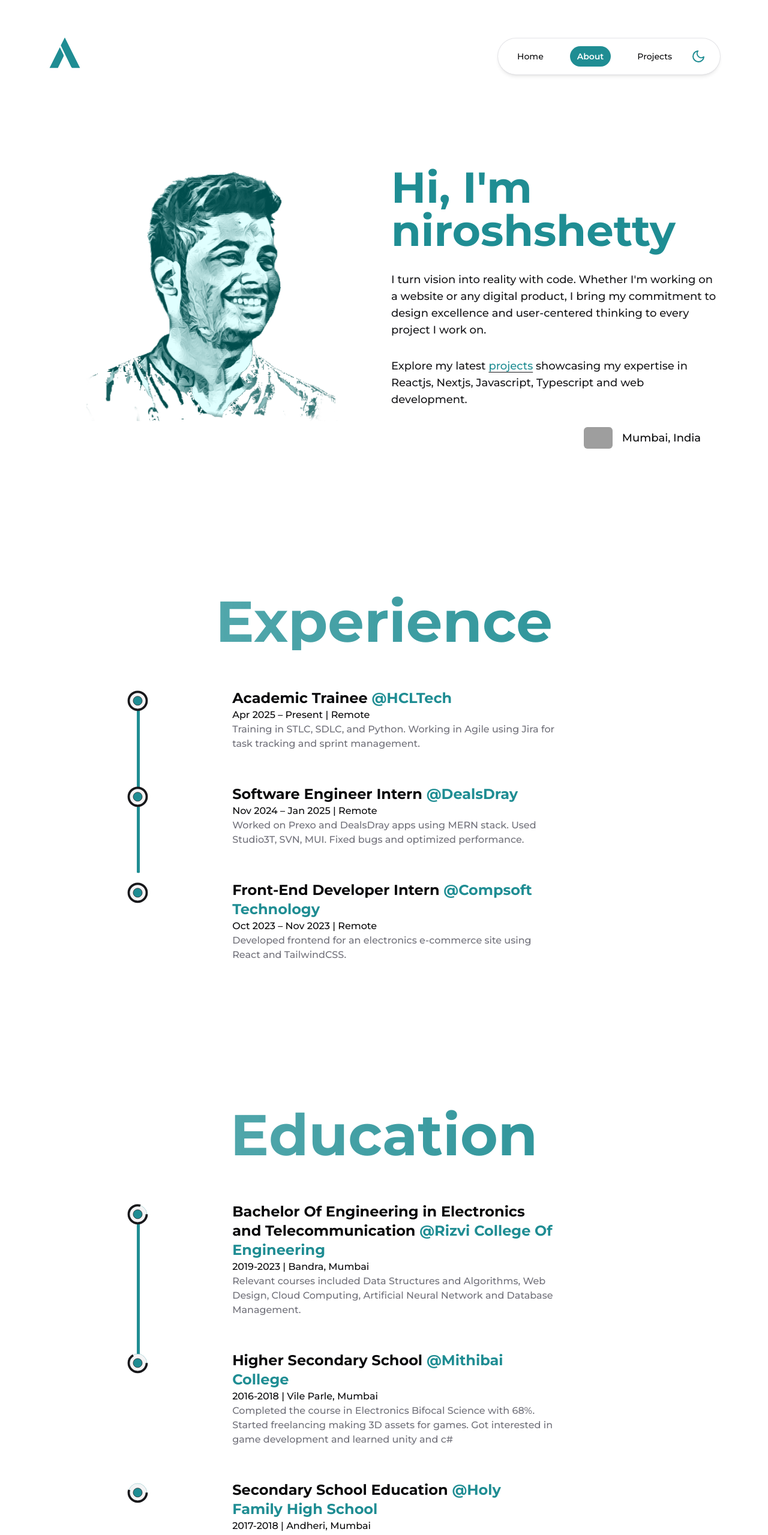
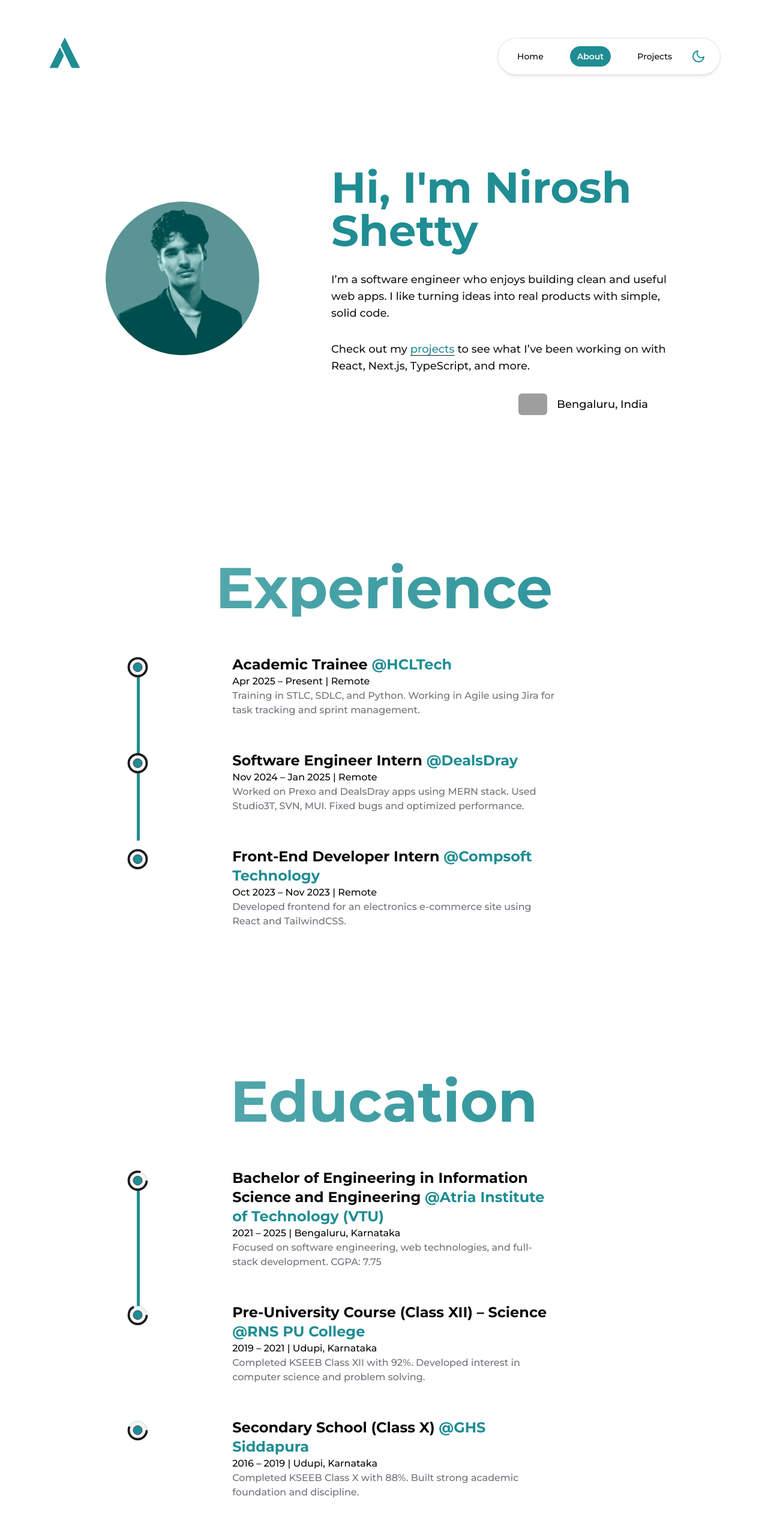
Before and after one commit to Nirosh-Shetty/my_portfolio, a Next.js app: page /about in a window 1280 px wide. Shown: the top 2559 px of the page at 60% size. Built offline with nearby package versions, Linux system fonts and the light colour scheme; grey boxes are pictures that could not be loaded.

Commit message:
refactor: update AboutHero and ProjectShowcase components, enhance education data, and improve sendMail error handling

```diff
--- a/src/components/about-hero.tsx
+++ b/src/components/about-hero.tsx
@@ -11,14 +11,20 @@ import DuotoneImage from "./duotone-image";
 export default function AboutHero() {
   return (
     <div className="mx-auto mt-0 flex max-w-7xl flex-col items-center gap-6 px-6 pt-20 text-center sm:px-14 md:mt-20 md:px-20 lg:mt-0 lg:flex-row lg:text-left">
-      <div className="w-full sm:w-1/2 md:w-2/3 lg:inline-block lg:h-full lg:w-1/2">
+      {/* old */}
+      {/* <div className="w-full sm:w-1/2 md:w-2/3 lg:inline-block lg:h-full lg:w-1/2"> */}
+      <div className="w-full sm:w-1/2 md:w-2/3 lg:inline-block lg:h-full lg:w-2/5">
         <AnimatePresence>
           <FadeUp key="hero-image" duration={0.6}>
             <DuotoneImage
               src={heroProfileImg}
-              width={100}
-              height={100}
-              className="h-auto w-full px-0 xl:px-16"
+              //old
+              //  width={100}
+              // height={100}
+              // className="h-auto w-full px-0 xl:px-16"
+              width={400}
+              height={400}
+              className="mx-auto h-auto w-[90%] max-w-sm px-0 xl:px-16"
               alt="hero image"
               lightColor="#E0FFFF"
               darkColor="#004D4D"
@@ -31,24 +37,24 @@ export default function AboutHero() {
         <AnimatePresence>
           <FadeUp key="title-greeting" duration={0.6}>
             <h1 className="text-6xl font-bold text-accent sm:text-7xl md:text-6xl lg:text-5xl xl:text-7xl">
-              Hi, I&apos;m niroshshetty
+              Hi, I&apos;m Nirosh Shetty
             </h1>
           </FadeUp>
           <FadeUp key="description-1" duration={0.6} delay={0.2}>
             <p className="mt-8 text-base font-medium text-zinc-900 dark:text-zinc-300 sm:text-lg md:text-lg">
-              I turn vision into reality with code. Whether I&apos;m working on
-              a website or any digital product, I bring my commitment to design
-              excellence and user-centered thinking to every project I work on.
+              I’m a software engineer who enjoys building clean and useful web
+              apps. I like turning ideas into real products with simple, solid
+              code.
             </p>
           </FadeUp>
           <FadeUp key="description-2" duration={0.6} delay={0.4}>
             <p className="mt-8 text-base font-medium text-zinc-900 dark:text-zinc-300 sm:text-lg md:text-lg">
-              Explore my latest{" "}
+              Check out my{" "}
               <Link href="/projects" className="underline underline-offset-4">
                 <span className="text-accent">projects</span>
               </Link>{" "}
-              showcasing my expertise in Reactjs, Nextjs, Javascript, Typescript
-              and web development.
+              to see what I’ve been working on with React, Next.js, TypeScript,
+              and more.
             </p>
           </FadeUp>
           <FadeRight
@@ -67,7 +73,7 @@ export default function AboutHero() {
               />
             </div>
             <span className="text-lg font-medium text-foreground">
-              Mumbai, India
+              Bengaluru, India
             </span>
           </FadeRight>
         </AnimatePresence>
--- a/src/components/projects/project-showcase-list.tsx
+++ b/src/components/projects/project-showcase-list.tsx
@@ -30,7 +30,7 @@ export default function ProjectShowcaseList(props: ProjectShowcaseListProps) {
     >
       <span
         className={classNames(
-          "hidden text-6xl font-semibold transition-colors duration-300 lg:block",
+          "hidden text-3xl font-semibold transition-colors duration-300 lg:block",
           props.activeProject === props.data.index
             ? "text-accent"
             : "text-accent/70",
@@ -45,7 +45,7 @@ export default function ProjectShowcaseList(props: ProjectShowcaseListProps) {
         <Link href={props.data.href} className="relative max-w-max">
           <span
             className={classNames(
-              "hidden text-6xl font-semibold transition-colors duration-300 lg:block",
+              "hidden text-3xl font-semibold transition-colors duration-300 lg:block",
               props.activeProject === props.data.index
                 ? "text-accent"
                 : "text-accent/70",
--- a/src/components/projects/project-showcase.tsx
+++ b/src/components/projects/project-showcase.tsx
@@ -75,7 +75,7 @@ export default function ProjectShowcase(props: ProjectShowcaseProps) {
         <h2 className="text-xl font-semibold text-accent sm:text-3xl">
           My projects
         </h2>
-        <div className="hidden  flex-col gap-6 py-14 sm:gap-8 sm:py-20 md:gap-10 lg:flex lg:w-1/2">
+        <div className="hidden flex-col gap-6 py-14 sm:gap-8 sm:py-20 md:gap-10 lg:flex lg:w-1/2">
           {props.projects.map((proj, index) => (
             <ProjectShowcaseList
               activeProject={currentImage}
@@ -93,14 +93,17 @@ export default function ProjectShowcase(props: ProjectShowcaseProps) {
               className="flex flex-col gap-1"
             >
               <div className="flex gap-2">
-                <span className="text-3xl font-semibold text-accent transition-colors duration-300 sm:text-4xl md:text-5xl lg:hidden">
+                {/* <span className="text-xl font-semibold text-accent transition-colors duration-300 sm:text-2xl md:text-3xl lg:hidden">
                   {proj.index + 1}.
                 </span>
                 <span
                   key={proj.title}
-                  className="-underline-offset-1 text-3xl font-semibold text-accent underline transition-colors duration-300 sm:text-4xl md:text-5xl lg:hidden"
+                  className="-underline-offset-1 text-xl font-semibold text-accent underline transition-colors duration-300 sm:text-2xl md:text-3xl lg:hidden"
                 >
                   {proj.title}
+                </span> */}
+                <span className="-underline-offset-1 text-xl font-semibold text-accent no-underline transition-colors duration-300 sm:text-2xl  md:text-3xl lg:hidden">
+                  {proj.index + 1}. {proj.title}
                 </span>
               </div>
               <p className="flex max-w-xl flex-wrap gap-2 text-base font-semibold text-accent-foreground sm:text-lg">
--- a/src/data/education.ts
+++ b/src/data/education.ts
@@ -2,36 +2,36 @@ import { type ExperienceShowcaseListItemProps } from "@/components/experience/ex
 
 export const EDUCATION: ExperienceShowcaseListItemProps[] = [
   {
-    title: "Bachelor Of Engineering in Electronics and Telecommunication",
+    title: "Bachelor of Engineering in Information Science and Engineering",
     organisation: {
-      name: "Rizvi College Of Engineering",
-      href: "https://eng.rizvi.edu.in/",
+      name: "Atria Institute of Technology (VTU)",
+      href: "https://atria.edu/",
     },
-    date: "2019-2023",
-    location: "Bandra, Mumbai",
+    date: "2021 – 2025",
+    location: "Bengaluru, Karnataka",
     description:
-      "Relevant courses included Data Structures and Algorithms, Web Design, Cloud Computing, Artificial Neural Network and Database Management.",
+      "Focused on software engineering, web technologies, and full-stack development. CGPA: 7.75",
   },
   {
-    title: "Higher Secondary School",
+    title: "Pre-University Course (Class XII) – Science",
     organisation: {
-      name: "Mithibai College",
-      href: "https://www.mithibai.ac.in/",
+      name: "RNS PU College",
+      href: "https://www.rnspucollege.com/",
     },
-    date: "2016-2018",
-    location: "Vile Parle, Mumbai",
+    date: "2019 – 2021",
+    location: "Udupi, Karnataka",
     description:
-      "Completed the course in Electronics Bifocal Science with 68%. Started freelancing making 3D assets for games. Got interested in game development and learned unity and c#",
+      "Completed KSEEB Class XII with 92%. Developed interest in computer science and problem solving.",
   },
   {
-    title: "Secondary School Education",
+    title: "Secondary School (Class X)",
     organisation: {
-      name: "Holy Family High School",
-      href: "https://holyfamilyandheri.org/",
+      name: "GHS Siddapura",
+      href: "#", // No website listed in resume
     },
-    date: "2017-2018",
-    location: "Andheri, Mumbai",
+    date: "2016 – 2019",
+    location: "Udupi, Karnataka",
     description:
-      "Learned good values,dedication and disciplne. Played district football for 5 years.",
+      "Completed KSEEB Class X with 88%. Built strong academic foundation and discipline.",
   },
 ];
--- a/src/layout/footer.tsx
+++ b/src/layout/footer.tsx
@@ -25,7 +25,7 @@ export default function Footer() {
         </div>
       </div>
       <div className="flex w-full flex-col items-center justify-between gap-8 text-center  md:flex-row md:justify-between lg:mx-auto lg:max-w-7xl">
-        <span className="text-foreground">©2024 Amit Chauhan</span>
+        <span className="text-foreground">©2024 Nirosh Shetty</span>
         <div className="flex gap-8">
           <a
             href={siteMetadata.github}
--- a/src/pages/projects.tsx
+++ b/src/pages/projects.tsx
@@ -32,7 +32,7 @@ export default function Projects() {
           {
             property: "keywords",
             content:
-              "Projects,Amit Portfolio, Software Developer, React Developer, Frontend Developer, Web Development, JavaScript, HTML, CSS, UI/UX, Web Applications, Responsive Design",
+              "Projects,Nirosh Portfolio, Software Developer, React Developer, Frontend Developer, Web Development, JavaScript, HTML, CSS, UI/UX, Web Applications, Responsive Design",
           },
         ]}
       />
--- a/src/utility/sendMail.ts
+++ b/src/utility/sendMail.ts
@@ -9,7 +9,10 @@ export const sendMail = async function (
   const user = process.env.NODEMAILER_USER;
   const pass = process.env.NODEMAILER_PASS;
 
-  if (!user && !pass) {
+  if (!user || !pass) {
+    console.error(
+      "Nodemailer credentials are not set in environment variables.",
+    );
     return new Promise((resolve) =>
       resolve({ status: 500, message: "Internal server error" }),
     );
@@ -33,8 +36,10 @@ export const sendMail = async function (
   return new Promise((resolve) => {
     transporter.sendMail(mailOptions, (error) => {
       if (error) {
+        console.error("Error sending mail:", error);
         resolve({ status: 500, message: "Failed to send mail" });
       } else {
+        console.log("Mail sent successfully");
         resolve({ status: 200, message: "Mail send successfully" });
       }
     });
```
Also changed, not shown: public/images/heroProfile.png.
